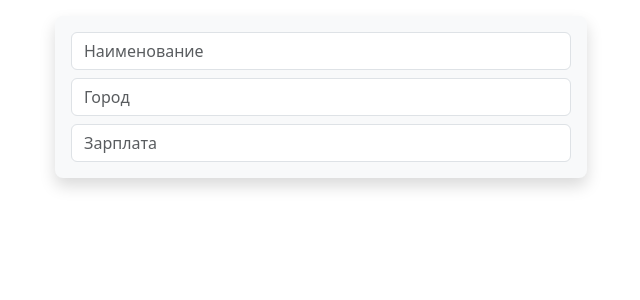
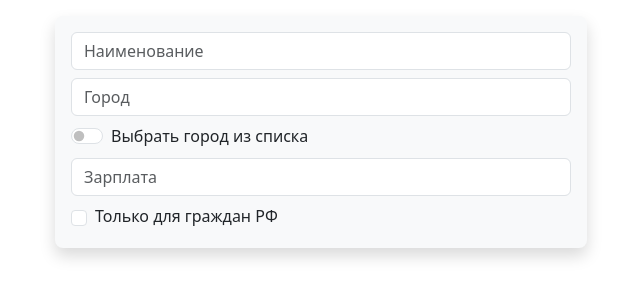
Before and after one commit to antipinaa659-ctrl/react-hh-front-app, a React (Vite) app: page / in a window 1280 px wide. Shown: the top 300 px of the page, without its empty margins (319-959 px from the left). Built offline with nearby package versions, Linux system fonts and the light colour scheme.

Commit message:
checkbox-input done

```diff
--- a/src/components/create-aplication-form.tsx
+++ b/src/components/create-aplication-form.tsx
@@ -1,13 +1,12 @@
 import { useState } from "react";
 import { Container } from "../shared/container";
-import type { NumberField, TextField } from "../lib/types";
+import type { CheckboxField, NumberField, TextField } from "../lib/types";
 import { TextInput } from "../shared/text-input";
 import { NumberInput } from "../shared/number-input ";
+import { CheckBoxInput } from "../shared/checkbox-input";
+import { CITIES } from "../lib/data";
 
 export const CreateApplicationForm = () => {
-
-
-
   const [title, setTitle] = useState<TextField>({
     text: "",
     isTouched: false,
@@ -26,59 +25,109 @@ export const CreateApplicationForm = () => {
     isValid: false,
   } as NumberField);
 
+  const [isCitizen, setCitizen] = useState<CheckboxField>({
+    status: false,
+    isTouched: false,
+    isValid: false,
+  } as CheckboxField);
 
-
-
+  const [isCitySelect, setCitySelect] = useState<boolean>(false);
 
   const handleOnTitleChange = (inputText: string) => {
+    const isTitleValid = inputText.length > 5;
+    const errosMsgs = [] as string[];
 
-    const isTitleValid = inputText.length > 5;
+    if (!isTitleValid) {
+      errosMsgs.push("Слишком короткое наименование вакансии");
+    }
 
     setTitle({
       text: inputText,
       isTouched: true,
       isValid: isTitleValid,
-      errorText: isTitleValid ? null : "Слишком короткое наименование вакансии",
+      errors: errosMsgs,
     } as TextField);
   };
 
+  const hendleOnCityChange = (InputText: string) => {
+    const isCityValid = InputText.length >= 2;
+    const isFirstLetterValid =
+      InputText.length &&
+      InputText.charAt(0) !== InputText.charAt(0).toLocaleLowerCase();
 
+    const errosMsgs = [] as string[];
 
-  const hendleOnCityChange =(InputText: string) =>{
-    const isCityValid = InputText.length >2;
+    if (!isCityValid) {
+      errosMsgs.push("Слишком короткое наименование");
+    }
+    if (InputText !== "" && !isFirstLetterValid) {
+      errosMsgs.push("Название города должно начинатося с заглавной буквы");
+    }
 
     setCity({
       text: InputText,
       isTouched: true,
-        isValid: isCityValid,
-        errorText: isCityValid ? null: "Город не может быть менее 2 букв"
-    })
-
+      isValid: isCityValid && isFirstLetterValid,
+      errors: errosMsgs,
+    } as TextField);
   };
 
-  const hendleOnSalaryChange =(inputNumber: number | null) =>{
+  const hendleOnSalaryChange = (inputNumber: number | null) => {
+    const hasSalary = inputNumber !== null;
+    const isSalaryValid =
+      inputNumber !== null && hasSalary && inputNumber < 999_999_9;
 
+    const errorsMsgs = [] as string[];
 
-    const hasSalary= inputNumber !== null;
-    const isSalaryValid = hasSalary && inputNumber < 999_999_9;
+    if (!hasSalary) {
+      errorsMsgs.push("Укажите зарплату");
+    }
 
-    const errorMsg = hasSalary && ! isSalaryValid ? "Слишком большое 3начение":" Укажите зарплату";
-
-
+    if (hasSalary && !isSalaryValid) {
+      errorsMsgs.push("Слишком большое 3начение");
+    }
 
     setSalary({
       number: inputNumber,
       isTouched: true,
       isValid: isSalaryValid,
-        errorText: isSalaryValid ? null: errorMsg,
+      errors: errorsMsgs,
     } as NumberField);
-
   };
 
+  const handlOnCitizenChange = (s: boolean) => {
+    setCitizen({
+      status: s,
+      isTouched: false,
+      isValid: true,
+      errors: [] as string[],
+    } as CheckboxField);
+  };
+
+  const handleOnCitySelectCange = (inputCity: string) => {
+    setCity({
+      text: inputCity,
+      isTouched: true,
+      isValid: true,
+      errors: [] as string[],
+    } as TextField);
+  };
+
+  const handleOnSwitchChange = (v: boolean) => {
+
+      //переключается на ввод в ручную то город стереть
+      //то город стереть
+      setCity({
+        text: "",
+        isTouched: false,
+        isValid: false,
+        errors: [] as [],
+      } as TextField);
+
+    setCitySelect(v);
+  };
 
   const isApplicationCreating = false;
-
-
 
   return (
     <Container>
@@ -87,23 +136,61 @@ export const CreateApplicationForm = () => {
         onChange={handleOnTitleChange}
         placeHolder="Наименование"
         isDisabled={isApplicationCreating}
-        width = {500}
+        width={500}
       />
 
+      {!isCitySelect && (
         <TextInput
           field={city}
           onChange={hendleOnCityChange}
           placeHolder="Город"
           isDisabled={isApplicationCreating}
-        width = {500}
+          width={500}
         />
+      )}
+
+      {isCitySelect && (
+        <select
+          onChange={(e) => handleOnCitySelectCange(e.target.value)}
+          value={city.text}
+          className="form-select "
+        >
+          <option value="" disabled hidden>
+            Выбрать город
+          </option>
+
+          {CITIES.map((c, i) => (
+            <option key={c + i} value={c}>
+              {c}
+            </option>
+          ))}
+        </select>
+      )}
+
+      <div className="form-check form-switch">
+        <input
+          checked={isCitySelect}
+          onChange={(e) => handleOnSwitchChange(e.target.checked)}
+          className="form-check-input"
+          type="checkbox"
+          role="switch"
+        />
+        <span>Выбрать город из списка</span>
+      </div>
 
       <NumberInput
         field={salary}
         onChange={hendleOnSalaryChange}
         placeHolder="Зарплата"
         isDisabled={isApplicationCreating}
-        width = {500}
+        width={500}
+      />
+
+      <CheckBoxInput
+        field={isCitizen}
+        onChange={handlOnCitizenChange}
+        isDisabled={isApplicationCreating}
+        label="Только для граждан РФ"
       />
     </Container>
   );
--- a/src/lib/data.ts
+++ b/src/lib/data.ts
@@ -1,2 +1,4 @@
 
 export const INPUT_WIDTH = 300 ;
+
+export const CITIES = ["M", "S"] as string[]
--- a/src/lib/types.ts
+++ b/src/lib/types.ts
@@ -37,7 +37,7 @@ export interface TextValidation {
 interface BaseField{
   isValid: boolean;
   isTouched: boolean;
-  errorText: string | null;
+  errors: string[];
 }
 
 export interface TextField extends BaseField{
@@ -47,3 +47,7 @@ export interface TextField extends BaseField{
 export interface NumberField extends BaseField {
   number: number | null;
 }
+
+export interface CheckboxField extends BaseField {
+  status: boolean;
+}
--- /dev/null
+++ b/src/shared/checkbox-input.tsx
@@ -0,0 +1,54 @@
+import { INPUT_WIDTH } from "../lib/data";
+import type { CheckboxField } from "../lib/types";
+
+interface CheckboxInputProps {
+  field: CheckboxField;
+  isDisabled: boolean;
+  label: string;
+  width?: number;
+  isReverse?: boolean;
+  onChange: (s: boolean) => void;
+}
+
+export const CheckBoxInput = ({
+  field,
+  isDisabled,
+  onChange,
+  label,
+  width,
+  isReverse,
+}: CheckboxInputProps) => {
+  return (
+    <div
+      className="d-flex flex-column gap-1 align-items-start"
+      style={{ width: width ?? INPUT_WIDTH }}
+    >
+      <div
+        className="d-flex flex-row gap-2 align-items-center"
+        style={{ width: width ?? INPUT_WIDTH }}
+      >
+        {isReverse && <span>{label}</span>}
+
+        <input
+          className={`form-check-input ${field.isTouched ? (field.isValid ? "is-valid" : "is-invalid") : ""} `}
+          type="checkbox"
+          checked={field.status}
+          onChange={(e) => onChange(e.target.checked)}
+          disabled={isDisabled}
+        />
+
+        {!isReverse && <span>{label}</span>}
+      </div>
+
+      <div className="d-flex flex-column">
+        {field.errors &&
+          field.errors.length > 0 &&
+          field.errors.map((e, i) => (
+            <span className="text-danger" key={i}>
+              {e}
+            </span>
+          ))}
+      </div>
+    </div>
+  );
+};
--- a/src/shared/number-input .tsx
+++ b/src/shared/number-input .tsx
@@ -42,9 +42,9 @@ const handleSanytizeText = (inputText: string) => {
         placeholder={placeHolder}
         disabled={isDisabled}
       />
-      {field.errorText && (
+      {/* {field.errorText && (
         <span className="text-danger">{field.errorText}</span>
-      )}
+      )} */}
     </div>
   );
 };
--- a/src/shared/text-input.tsx
+++ b/src/shared/text-input.tsx
@@ -26,9 +26,9 @@ export const TextInput = ({
         placeholder={placeHolder}
         disabled={isDisabled}
       />
-      {field.errorText && (
+      {/* {field.errorText && (
         <span className="text-danger">{field.errorText}</span>
-      )}
+      )} */}
     </div>
   );
 };
```
Lines whose indentation alone changed are shown as unchanged.
